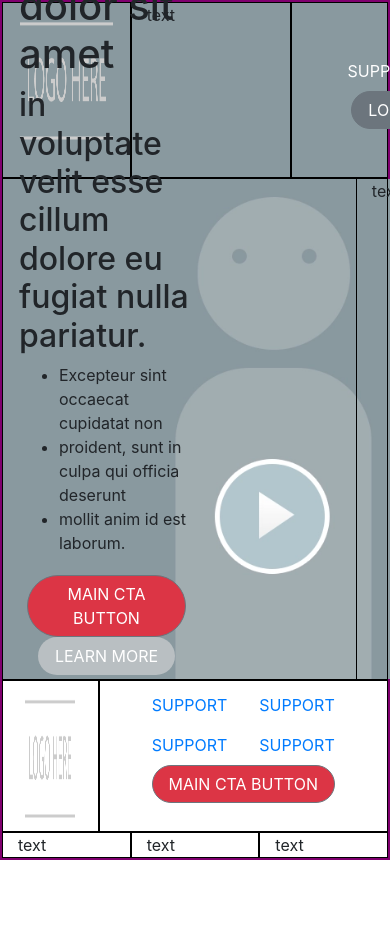
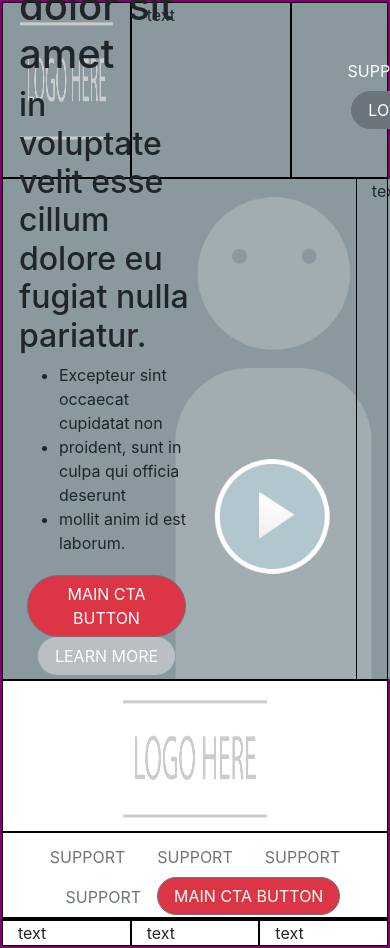
Before and after one commit to julouis/css-framework-challenge, a plain HTML site: page index.html in a window 390 px wide. Shown: the top 948 px of the page. Before the commit the page ends 860 px from the top, so only its background shows below. Drawn offline with nearby package versions, Linux system fonts and the light colour scheme.

Commit message:
update responsive nav bar

```diff
--- a/index.html
+++ b/index.html
@@ -62,22 +62,27 @@
             <div class="col-1 my-col">text</div>
         </div>
         <div class="row myrow">
-            <div class="col-3 my-col text-center"> <img width="80%" height="150px" class="" src="images/logo-placeholder.png" alt="logo placeholder"></div>
-            <div class="col-9 my-col ">
-                <ul class="nav pt-1 justify-content-center">
-                    <li><a class="nav-link active  text-uppercase" href="" target="_blank">
+            <div class="col-lg-3 my-col text-center"> <img width="150px" height="150px" class="" src="images/logo-placeholder.png" alt="logo placeholder"></div>
+            <div class="col-lg-9 my-col ">
+                <ul class="nav pt-1 justify-content-center ">
+                    <li><a class="nav-link active text-secondary text-uppercase" href="" target="_blank">
                         support</a></li>
-                    <li><a class="nav-link active text-uppercase" href="" target="_blank">
+                    <li><a class="nav-link active text-secondary text-uppercase" href="" target="_blank">
                         support</a></li>
-                    <li><a class="nav-link active  text-uppercase" href="" target="_blank">
+                    <li><a class="nav-link active text-secondary text-uppercase" href="" target="_blank">
                         support</a></li>
-                    <li><a class="nav-link active  text-uppercase" href="" target="_blank">
+                    <li><a class="nav-link active text-secondary text-uppercase" href="" target="_blank">
                         support</a></li>
                     <li><button type="button" class=" bg-danger btn rounded-pill btn-secondary text-white text-uppercase px-3">
                         MAIN CTA BUTTON</button></li>
                 </ul>
             </div>
         </div>
+        <div class="row my-row">
+            <div class="col my-col"></div>
+            <div class="col my-col"></div>
+        </div>
+
         <div class="row my-row">
             <div class="col my-col">text</div>
             <div class="col my-col">text</div>
```
